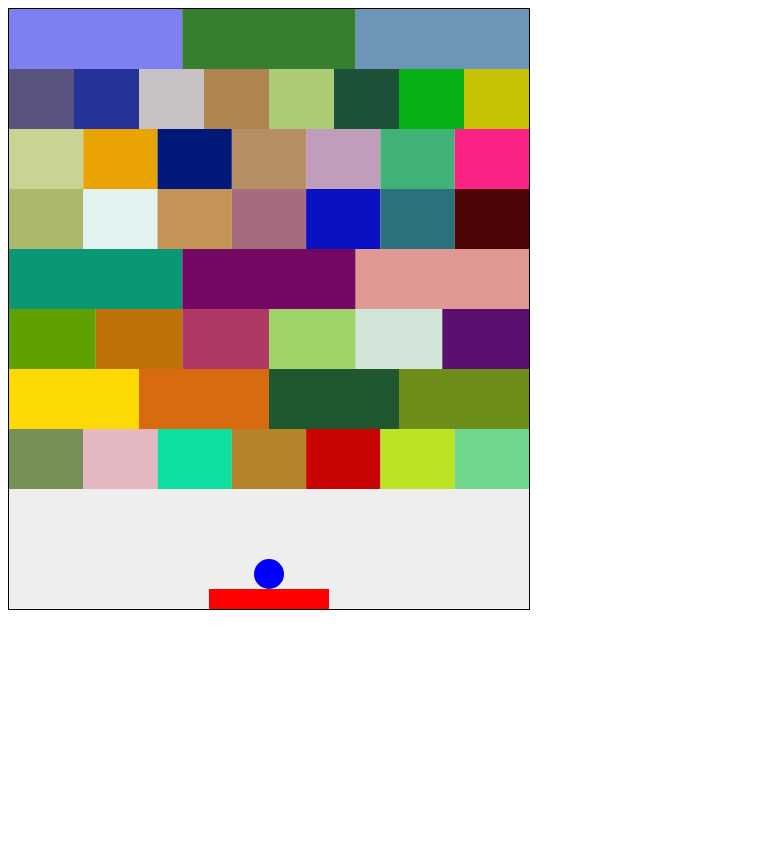
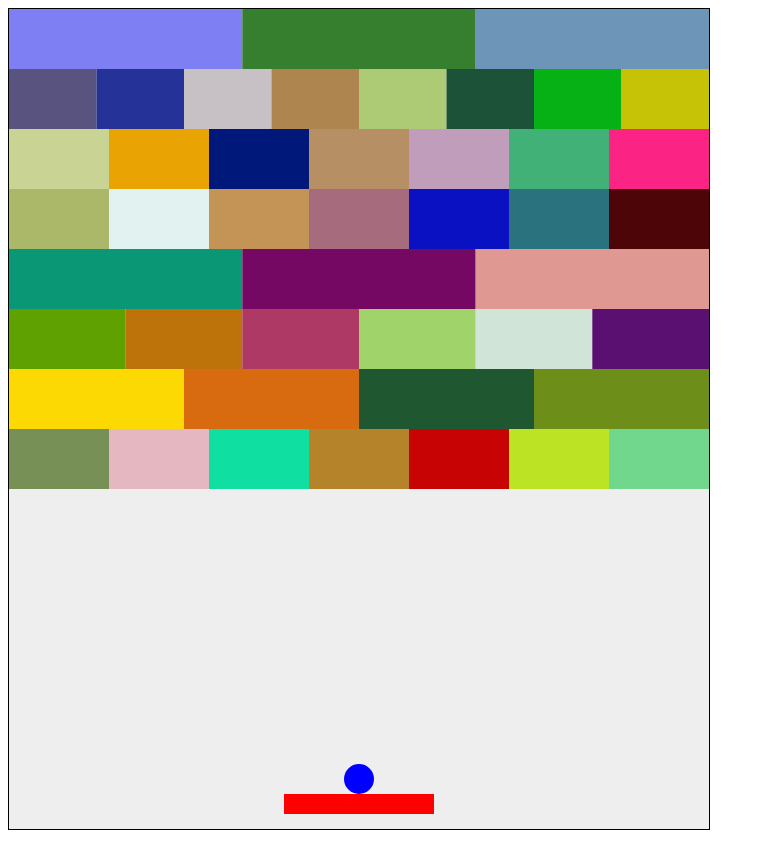
Before and after one commit to Garegin2003/intern_task4, a plain HTML site: page index.html in a window 1280 px wide. Shown: the whole page, without its empty margins (0-765 px from the left). Before the commit the page ends 800 px from the top, so only its background shows below. Drawn offline with Linux system fonts and the light colour scheme.

Commit message:
fixed the problem with the platform and changed the size of the canvas

```diff
--- a/index.html
+++ b/index.html
@@ -9,7 +9,7 @@
     </style>
   </head>
   <body>
-    <canvas id="myCanvas" width="520" height="600"></canvas>
+    <canvas id="myCanvas" width="700" height="820 "></canvas>
 
     <script src="./script.js"></script>
   </body>
--- a/script.js
+++ b/script.js
@@ -4,11 +4,12 @@ const ctx = canvas.getContext("2d");
 const brickRowCount = Math.floor(Math.random() * 6) + 3;
 const brickHeight = 60;
 const bricks = [];
-const platformWidth = 120;
+const platformWidth = 150;
 const platformHeight = 20;
+const platformY = 15
 const ball = {
   x: canvas.width / 2,
-  y: canvas.height - platformHeight - 15,
+  y: canvas.height - platformHeight - platformY - 15,
   radius: 15,
   color: 'blue',
   delta: 5
@@ -51,7 +52,7 @@ function drawBricks() {
 
 function drawPlatform() {
   ctx.fillStyle = "red";
-  ctx.fillRect(platformX, canvas.height - platformHeight, platformWidth, platformHeight);
+  ctx.fillRect(platformX, canvas.height - platformHeight-platformY  , platformWidth, platformHeight);
 }
 
 
@@ -90,7 +91,6 @@ function checkCollision() {
       ballRandom *= -1;
     }
   }
-
 }
 
 document.addEventListener('keydown', (e) => {
```
